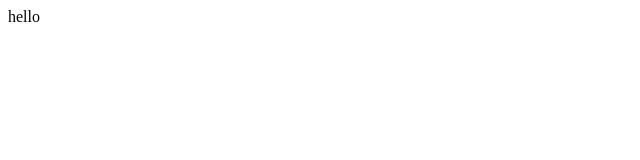
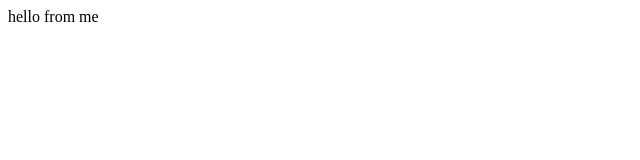
Before and after one commit to amanjha6808/sih-2k24, a plain HTML site: page index.html in a window 1280 px wide. Shown: the full height of the page, 0-640 px from the left. Drawn offline with Linux system fonts and the light colour scheme.

Commit message:
Update index.html

```diff
--- a/index.html
+++ b/index.html
@@ -6,6 +6,6 @@
     <title>Document</title>
 </head>
 <body>
-    hello
+    hello from me
 </body>
 </html>
```
